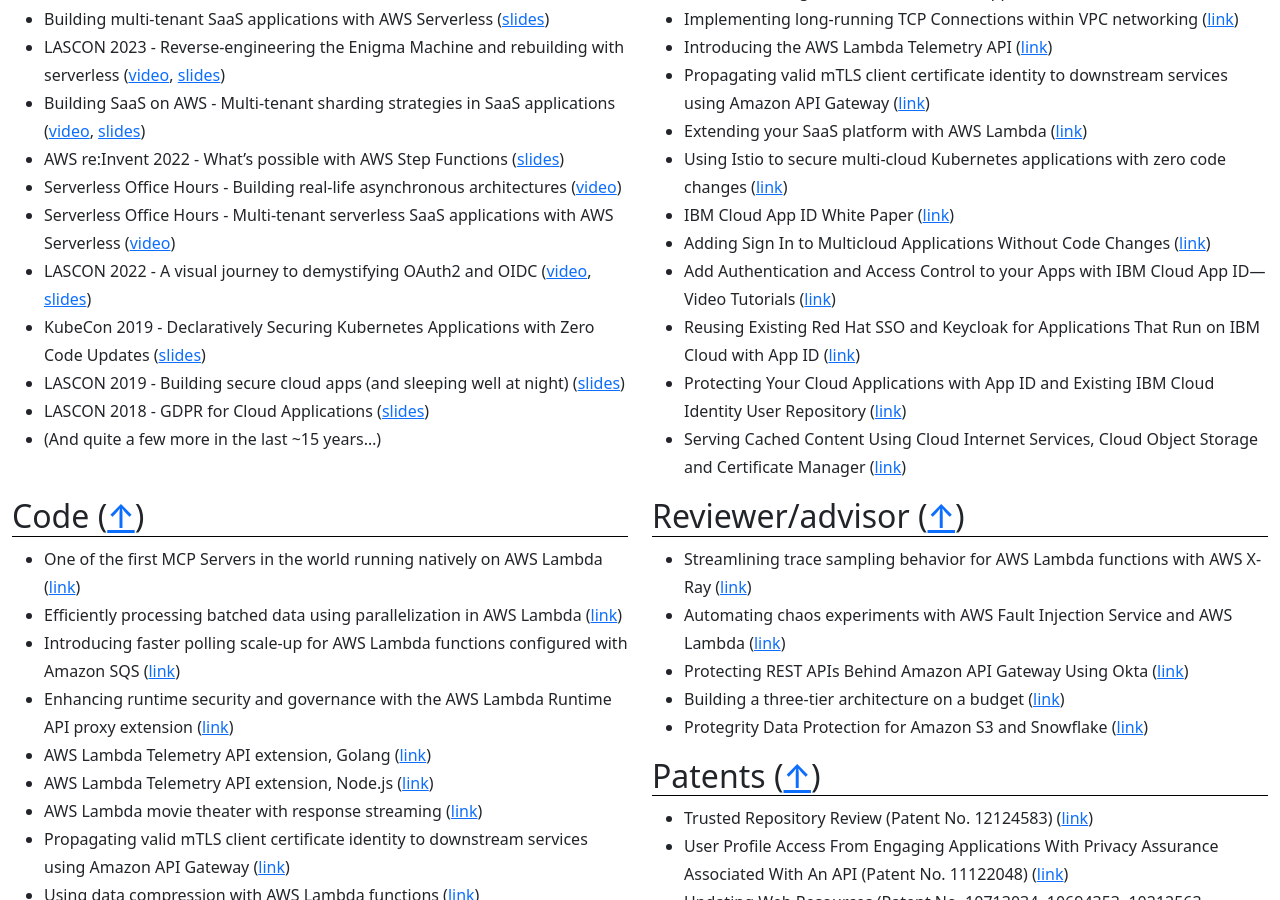
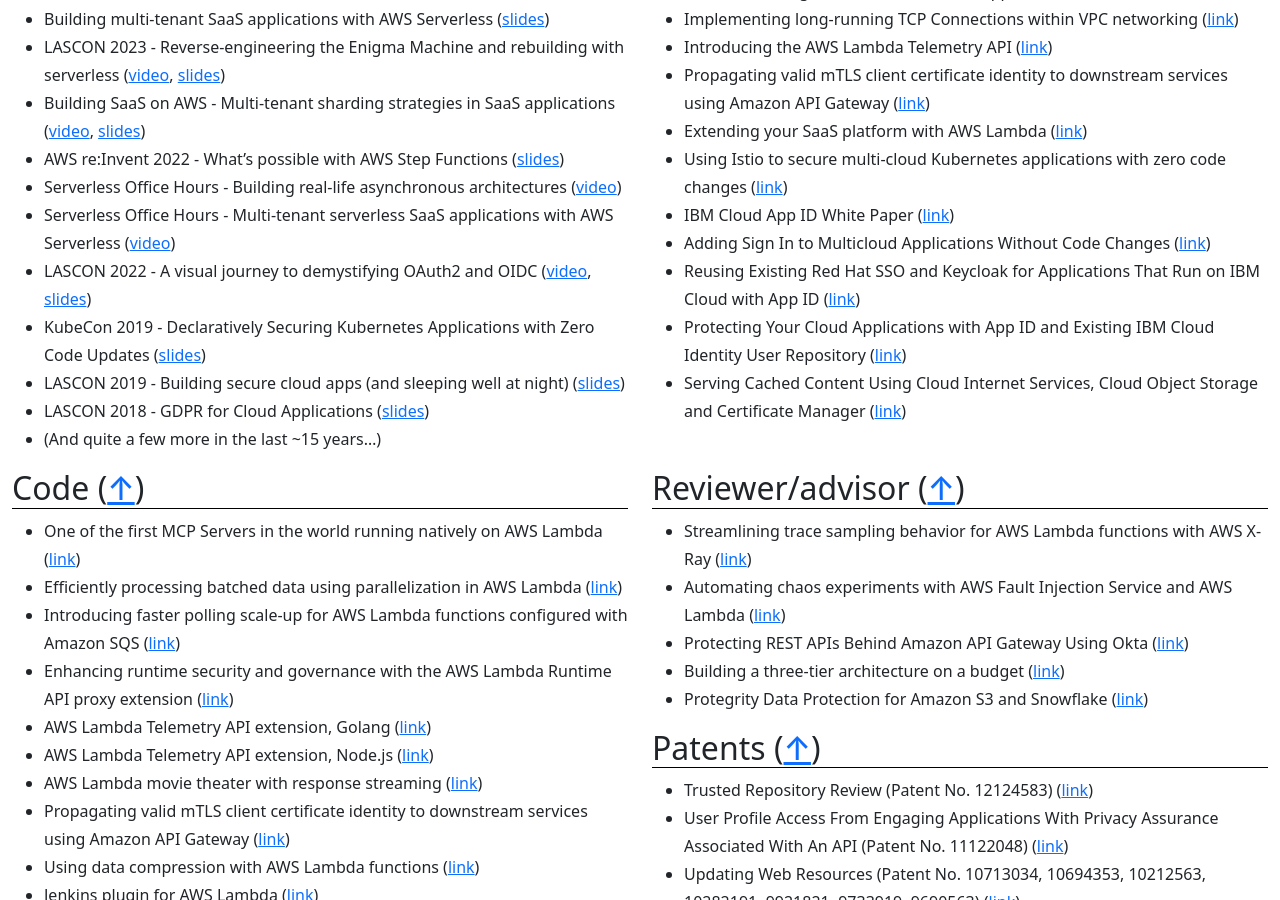
Before and after one commit to aal80/whoami, a Jekyll site: the page built from index.md, in a window 1280 px wide and 900 px high, scrolled down 1236 px. Built offline with Jekyll 4.4.1, drawn with Linux system fonts in a browser that asks for light colours.

Commit message:
Update publications.md

```diff
--- a/_includes/publications.md
+++ b/_includes/publications.md
@@ -22,8 +22,7 @@
 - Extending your SaaS platform with AWS Lambda ([link](https://aws.amazon.com/blogs/architecture/extending-your-saas-platform-with-aws-lambda/))
 - Using Istio to secure multi-cloud Kubernetes applications with zero code changes ([link](https://istio.io/latest/blog/2019/app-identity-and-access-adapter/))
 - IBM Cloud App ID White Paper ([link](https://www.dropbox.com/scl/fi/4r94hc7jx1tfkzg0r21x2/2019-appid-whitepaper.pdf?rlkey=5pctp7nbjogvm0ai2omc019my&st=r7t8iyy2&dl=0))
-- Adding Sign In to Multicloud Applications Without Code Changes ([link](https://www.ibm.com/blog/adding-sign-in-to-multicloud-applications-without-code-changes/))
-- Add Authentication and Access Control to your Apps with IBM Cloud App ID—Video Tutorials ([link](https://www.ibm.com/blog/easily-add-authentication-and-access-control-to-your-applications-with-ibm-cloud-app-id-video-tutorials/))
-- Reusing Existing Red Hat SSO and Keycloak for Applications That Run on IBM Cloud with App ID ([link](https://www.ibm.com/blog/reusing-existing-red-hat-sso-and-keycloak-for-applications-that-run-on-ibm-cloud-with-app-id/))
-- Protecting Your Cloud Applications with App ID and Existing IBM Cloud Identity User Repository ([link](https://www.ibm.com/blog/protecting-your-cloud-applications-with-app-id-and-existing-ibm-cloud-identity-user-repository/))
-- Serving Cached Content Using Cloud Internet Services, Cloud Object Storage and Certificate Manager ([link](https://www.ibm.com/blog/serving-cached-content-using-cloud-internet-services-cloud-object-storage-and-certificate-manager/))
+- Adding Sign In to Multicloud Applications Without Code Changes ([link](https://www.dropbox.com/scl/fi/mu3jziqpm33figzo8e9o8/Adding-Sign-In-to-Multicloud-Applications-Without-Code-Changes.pdf?rlkey=rean8zmkpgcdfpmu2cavx58u7&st=dfqxdtpo&dl=0))
+- Reusing Existing Red Hat SSO and Keycloak for Applications That Run on IBM Cloud with App ID ([link](https://www.dropbox.com/scl/fi/x5brt4vjbtm4cn6wsm8dm/Reusing-Existing-Red-Hat-SSO-and-Keycloak-for-Applications-That-Run-on-IBM-Cloud-with-App-ID.pdf?rlkey=rneryq5hnrjajxtcvenpr6sin&st=bvdhfjf5&dl=0))
+- Protecting Your Cloud Applications with App ID and Existing IBM Cloud Identity User Repository ([link](https://www.dropbox.com/scl/fi/c2mtmo1nprfj02vughlt4/Protecting-Your-Cloud-Applications-with-App-ID-and-Existing-IBM-Cloud-Identity-User-Repository.pdf?rlkey=g3wt1rn51h08m0e7owuq35xaj&st=46ezwc2u&dl=0))
+- Serving Cached Content Using Cloud Internet Services, Cloud Object Storage and Certificate Manager ([link](https://www.dropbox.com/scl/fi/vgbkqs1m3cdc1uws241gj/Serving-Cached-Content-Using-Cloud-Internet-Services-Cloud-Object-Storage-and-Certificate-Manager.pdf?rlkey=dl15dsbks7794vbsxm237xegp&st=zv82h4cj&dl=0))
```
